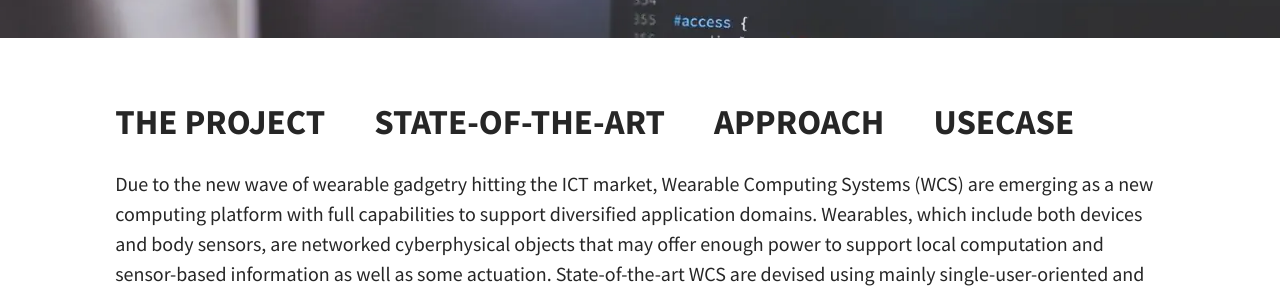
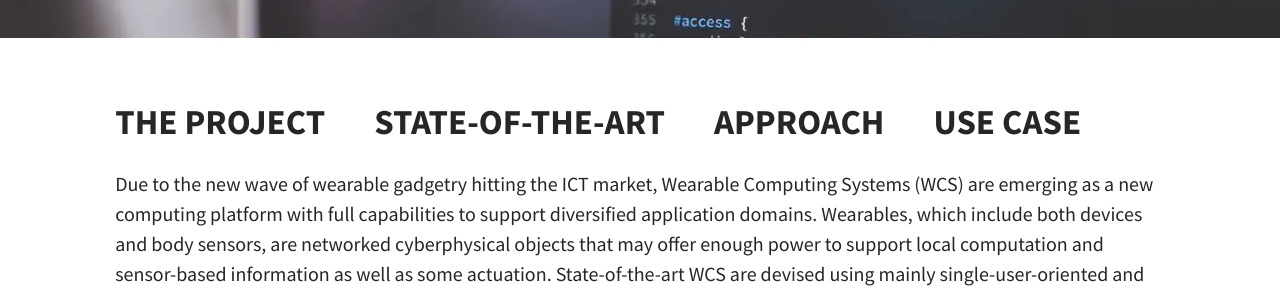
Before and after one commit to common-wears/2022, a Jekyll site: the page built from pages/project/state-of-the-art.md, in a window 1280 px wide and 900 px high. Shown: the part 262-556 px from the top of the window. Built offline with Jekyll 4.4.1, drawn with Linux system fonts in a browser that asks for light colours.

Commit message:
Update state-of-the-art.md

```diff
--- a/pages/project/state-of-the-art.md
+++ b/pages/project/state-of-the-art.md
@@ -7,7 +7,7 @@
 hide: State-of-the-art
 tags: [state-of-the-art]
 ---
-## [THE PROJECT](https://common-wears.github.io/2022/project/) &emsp; [STATE-OF-THE-ART](https://common-wears.github.io/2022/project/state-of-the-art/) &emsp; [APPROACH](https://common-wears.github.io/2022/project/approach/) &emsp; [USECASE](https://common-wears.github.io/2022/project/usecase/)
+## [THE PROJECT](https://common-wears.github.io/2022/project/) &emsp; [STATE-OF-THE-ART](https://common-wears.github.io/2022/project/state-of-the-art/) &emsp; [APPROACH](https://common-wears.github.io/2022/project/approach/) &emsp; [USE CASE](https://common-wears.github.io/2022/project/usecase/)
 
 Due to the new wave of wearable gadgetry hitting the ICT market, Wearable Computing Systems (WCS) are emerging as a new computing platform with full capabilities to support diversified application domains. Wearables, which include both devices and body sensors, are networked cyberphysical objects that may offer enough power to support local computation and sensor-based information as well as some actuation. State-of-the-art WCS are devised using mainly single-user-oriented and application-specific approaches, confining their exploitation in single-user monitoring platforms developed around a traditional three-tier device-edge-cloud architecture. Next-generation WCS will be community-oriented (hereafter CO-WCS), that is, based on collectives of wearables and for groups of users. CO-WCS can efficiently and effectively support communities for advanced activity/situation recognition and awareness, via distributed autonomic control and self-adaptive feedback loops. They are characterized by self-organization, self-adaptation and deployment independence. Existing approaches addressing systems with these features can be categorised as follows:
 
```
